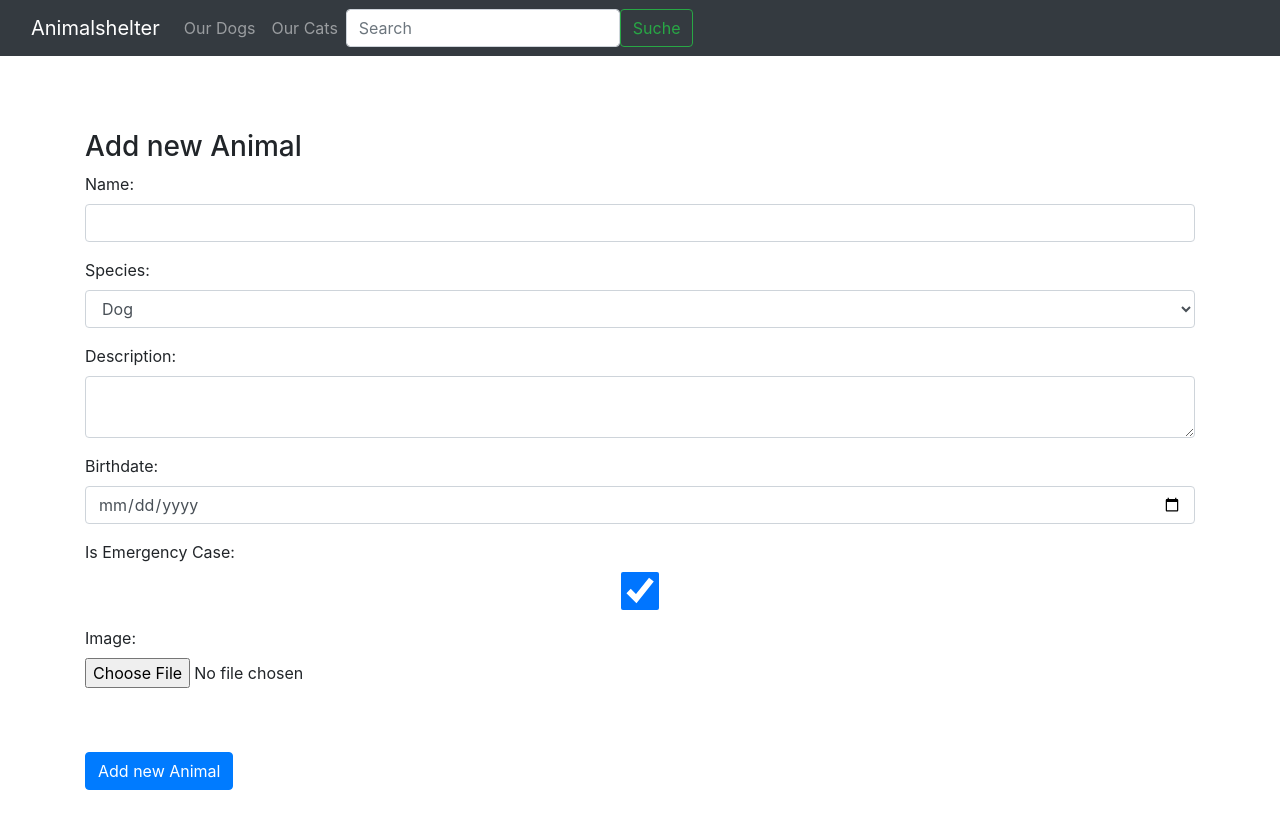
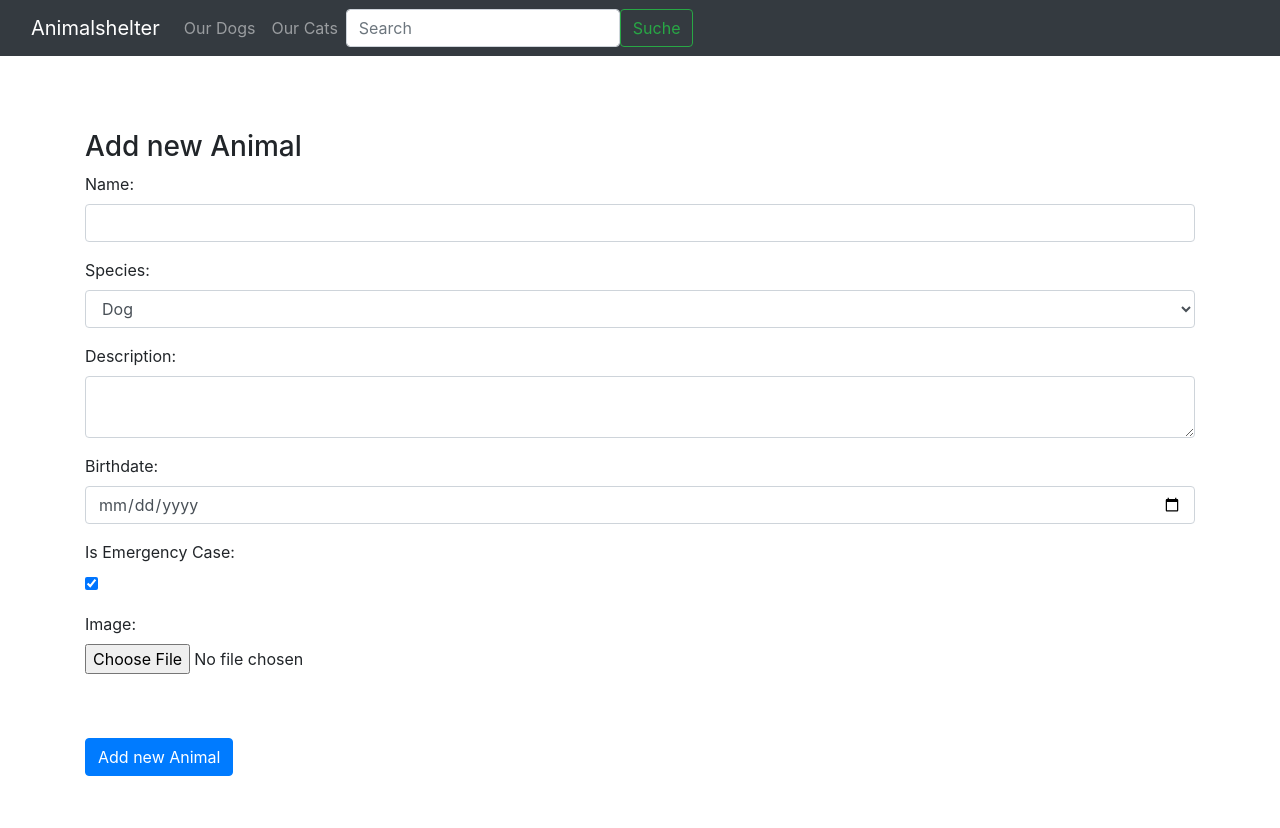
Before and after one commit to PatriciaHeimfarth/AnimalShelterWebsiteTemplate, a React (Create React App) app in the folder frontend/animalshelter-app/: page /add-animal in a window 1280 px wide. Shown: the top 828 px of the page. Built offline with nearby package versions, Linux system fonts and the light colour scheme.

Commit message:
checkbox selectable

```diff
--- a/frontend/animalshelter-app/src/components/add-animal.component.js
+++ b/frontend/animalshelter-app/src/components/add-animal.component.js
@@ -56,8 +56,11 @@ export default class AddAnimal extends Component {
     }
 
     onChangeAnimalIsEmergencyCase(e) {
+        const target = e.target;
+        const value = target.checked;
+        const name = target.name;
         this.setState({
-            IsEmergencyCase: e.target.value
+            [name]: value
         });
     }
     onSubmit(e) {
@@ -75,11 +78,10 @@ export default class AddAnimal extends Component {
 
         this.setState({
             Name: '',
-            Species: 'Dog',
+            Species: '',
             Image: '',
             Description: '',
             Birthdate: '',
-            IsEmergencyCase: true
         })
     }
 
@@ -127,8 +129,8 @@ export default class AddAnimal extends Component {
                         <label>Is Emergency Case: </label>
                         <br></br>
                         <input type="checkbox"
-                            className="form-control"
-                            checked={this.state.IsEmergencyCase.toString()}
+                            name="IsEmergencyCase"
+                            checked={this.state.IsEmergencyCase }
                             onChange={this.onChangeAnimalIsEmergencyCase}
                         />
                     </div>
```
Also changed, not shown: 1 other file (tests, documents, lock files or other folders).
